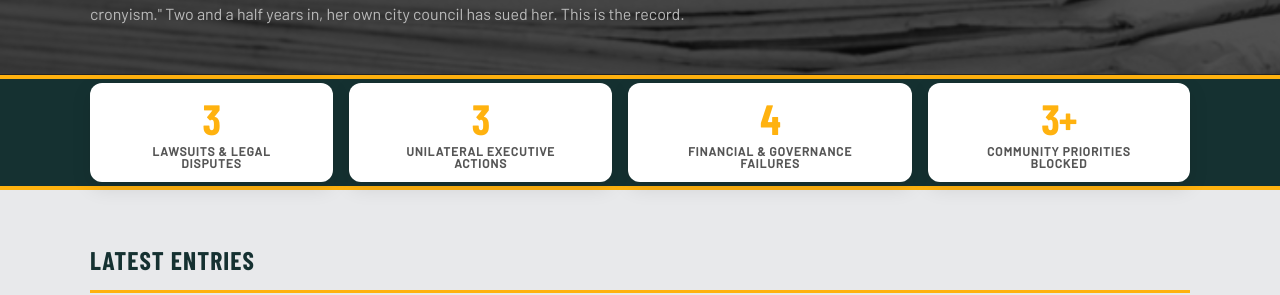
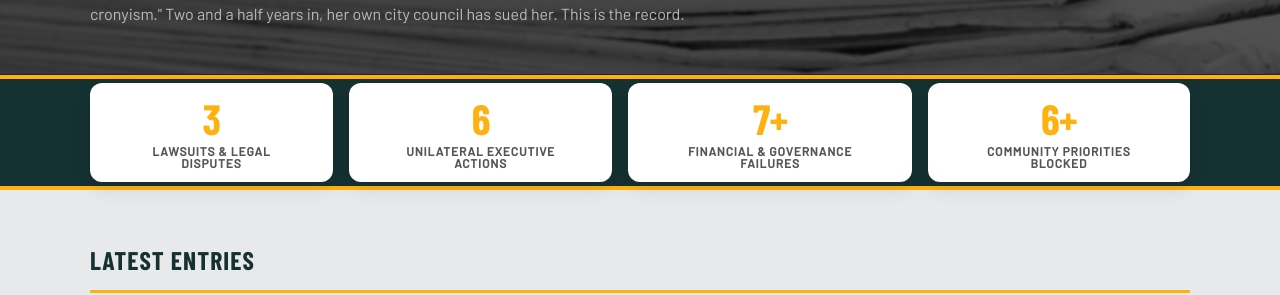
Before and after one commit to MdevitSEC/the-mantello-record, a Jekyll site: the page built from index.html, in a window 1280 px wide. Shown: the part 315-610 px from the top of the page. Built offline with Jekyll 4.4.1, drawn with Linux system fonts in a browser that asks for light colours; some web fonts are replaced.

Commit message:
Update homepage stats bar to reflect current record totals
Co-Authored-By: Claude Sonnet 4.6 <noreply@anthropic.com>

```diff
--- a/_layouts/home.html
+++ b/_layouts/home.html
@@ -11,15 +11,15 @@ layout: default
       <span class="stat-label">Lawsuits &amp; Legal Disputes</span>
     </button>
     <button class="stat" type="button">
-      <span class="stat-number">3</span>
+      <span class="stat-number">6</span>
       <span class="stat-label">Unilateral Executive Actions</span>
     </button>
     <button class="stat" type="button">
-      <span class="stat-number">4</span>
+      <span class="stat-number">7+</span>
       <span class="stat-label">Financial &amp; Governance Failures</span>
     </button>
     <button class="stat" type="button">
-      <span class="stat-number">3+</span>
+      <span class="stat-number">6+</span>
       <span class="stat-label">Community Priorities Blocked</span>
     </button>
   </div>
```
